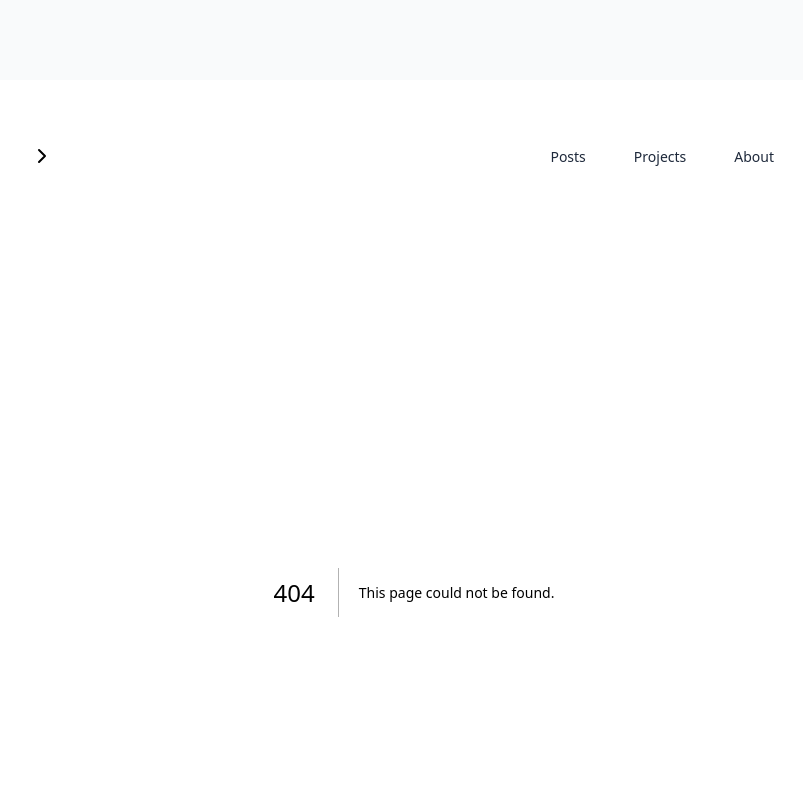
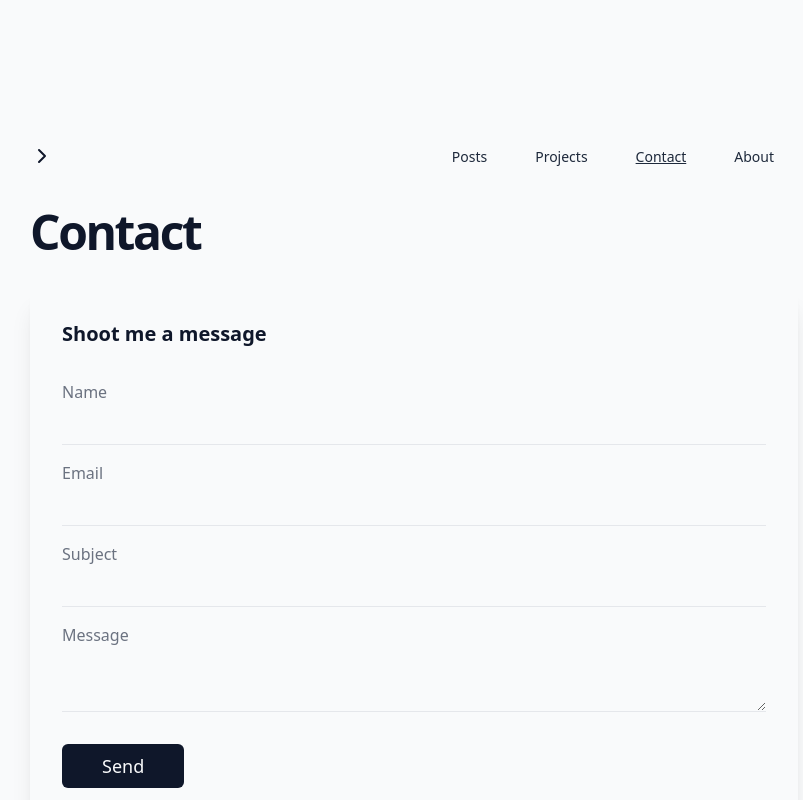
Before and after one commit to jvlaj/website, a Next.js app: page /contact in a window 1280 px wide. Before the commit this address had no page. Shown: the top 800 px of the page, without its empty margins (226-1029 px from the left). Built offline with nearby package versions, Linux system fonts and the light colour scheme.

Commit message:
contact form
add contact form page & component to website

```diff
--- /dev/null
+++ b/app/api/email/route.ts
@@ -0,0 +1,29 @@
+'use server'
+
+import { Resend } from 'resend';
+import {NextResponse} from "next/server";
+
+export async function POST(req: Request) {
+    const {name, email, subject, message} = await req.json()
+
+    const resend = new Resend(process.env.EMAIL_APIKEY)
+
+    try {
+        const data = await resend.emails.send({
+            from: 'onboarding@resend.dev',
+            to: 'jvlaj@protonmail.com',
+            subject: `${subject}`,
+            html: `
+                <h1>Message from jvlaj.com contact form</h1>
+                <h2>From ${name} at ${email}</h2>
+                <p><b>${subject}</b></p>
+                <p>${message}</p>
+                 `
+        });
+        return NextResponse.json(data, {status: 200})
+    }
+    catch (error) {
+        console.error(error);
+        return NextResponse.json(error, {status: 500})
+    }
+}
--- /dev/null
+++ b/app/contact/page.tsx
@@ -0,0 +1,14 @@
+import ContactForm from "@/components/ContactForm";
+
+function Contact() {
+    return (
+        <div>
+            <h1 className="pb-8 pt-4 text-2xl font-bold leading-[1] tracking-tighter hover:animate-pulse sm:text-4xl md:text-5xl">
+                Contact
+            </h1>
+            <ContactForm />
+        </div>
+    )
+}
+
+export default Contact
--- a/app/layout.tsx
+++ b/app/layout.tsx
@@ -31,7 +31,7 @@ export default function RootLayout({
       )}
     >
       <Head>
-        <link rel="icon" href="/favicon.ico" />
+        <link rel="icon" href="/public/favicon.ico" />
       </Head>
       <body className="m-12 md:m-16 lg:m-20">
         <section className="container mx-auto my-auto items-center justify-center gap-6 pb-8 pt-6 md:pb-12 md:pt-10 lg:pb-24 lg:pt-16 w-[24rem] md:w-[36rem] lg:w-[48rem] max-w-5xl">
--- a/app/page.tsx
+++ b/app/page.tsx
@@ -1,13 +1,20 @@
 import Link from "next/link";
+import ContactForm from "@/components/ContactForm";
+import {clsx} from "clsx";
+import {allPosts, allProjects} from "contentlayer/generated";
+import PostDetail from "@/components/PostDetail";
+import {compareDesc} from "date-fns";
+import ProjectDetail from "@/components/ProjectDetail";
 
 export default async function Home() {
+    const projects = allProjects.sort((a, b) => compareDesc(new Date(a.date), new Date(b.date)))
+
     return (
-        <>
-            <div className="flex flex-col  items-start gap-6">
+        <div>
                 <h1 className="pb-8 pt-4 text-2xl font-bold leading-[1] tracking-tighter hover:animate-pulse sm:text-4xl md:text-5xl">
                     Hello, friend.
                 </h1>
-                <p className="justify-evenly leading-relaxed tracking-tight text-slate-700">
+                <p className="justify-evenly leading-relaxed text-slate-700 pb-6">
                     I&apos;m{" "}
                     <span className="rounded-full border-slate-700 bg-slate-900 p-1 font-bold text-gray-50">
                         Jason Vlajankov
@@ -19,14 +26,12 @@ export default async function Home() {
                     developer based in <i>Melbourne, Australia</i>. At the moment, I&apos;m
                     focused on learning more about artificial intelligence and full stack development.
                 </p>
-                <p className="border-t border-slate-400 py-4 pt-6">
+                <p className="border-t border-slate-400 py-6">
                     <span className="rounded-lg border-slate-300 p-1 font-mono">
                         jvlaj.com{""}
                     </span>{" "}
                     is my personal website where I share my thoughts and projects.{" "}
                 </p>
-            </div>
-            <div className="flex gap-4"></div>
-        </>
+        </div>
     );
 }
--- a/app/projects/page.tsx
+++ b/app/projects/page.tsx
@@ -5,7 +5,7 @@ import { compareDesc } from 'date-fns'
 export default function Projects() {
     const projects = allProjects.sort((a, b) => compareDesc(new Date(a.date), new Date(b.date)))
     return (
-        <>
+        <div>
             <h1 className="pb-8 pt-4 text-2xl font-bold leading-[1] tracking-tighter hover:animate-pulse sm:text-4xl md:text-5xl">
                 Projects
             </h1>
@@ -14,6 +14,6 @@ export default function Projects() {
                     return <ProjectDetail key={project._id} {...project} />;
                 })}
             </div>
-        </>
+        </div>
     );
 }
--- /dev/null
+++ b/components/ContactForm.tsx
@@ -0,0 +1,116 @@
+"use client"
+
+import {FormEvent, useState} from "react";
+import {clsx} from "clsx";
+import {motion} from "framer-motion";
+import sendEmail from "@/lib/sendEmail";
+
+
+interface ContactFormProps {
+    className?: string,
+    props?: any
+}
+
+function ContactForm({className, ...props}: ContactFormProps) {
+
+    const [name, setName] = useState("")
+    const [email, setEmail] = useState("")
+    const [subject, setSubject] = useState("")
+    const [message, setMessage] = useState("")
+    const [emailStatus, setEmailStatus] = useState("idle")
+
+    async function handleSubmit(e: FormEvent<HTMLFormElement>) {
+
+        e.preventDefault();
+        setEmailStatus("loading")
+        // const data = new FormData(e.currentTarget)
+        const data = {
+            name,
+            email,
+            subject,
+            message
+        }
+        try {
+            const res = await sendEmail(data);
+            if (res != 200) {
+                throw new Error();
+            }
+            setEmailStatus("success")
+            setName("")
+            setSubject("")
+            setEmail("")
+            setMessage("")
+        } catch (err) {
+            console.error(err);
+            setEmailStatus("error")
+
+        }
+    }
+
+    return (
+        <motion.div className={className}>
+            <form onSubmit={(e) => {
+                handleSubmit(e)
+            }} className="rounded-lg flex flex-col px-8 py-8 shadow-xl dark:bg-slate-500">
+                <h1 className="text-xl font-bold dark:text-gray-50">Shoot me a message</h1>
+
+                <label htmlFor="name" className="text-gray-500 font-light mt-8 dark:text-gray-50">Name</label>
+                <input type="text" name="name" value={name} onChange={(e) => setName((e.target.value))}
+                       className="bg-transparent border-b py-2 pl-4 focus:outline-none focus:rounded-md focus:ring-1 ring-slate-500 font-light text-gray-500"/>
+
+                <label htmlFor="email" className="text-gray-500 font-light mt-4 dark:text-gray-50">Email</label>
+                <input type="email" name="email" value={email} onChange={(e) => setEmail((e.target.value))}
+                       className="bg-transparent border-b py-2 pl-4 focus:outline-none focus:rounded-md focus:ring-1 ring-slate-500 font-light text-gray-500"/>
+
+                <label htmlFor="subject" className="text-gray-500 font-light mt-4 dark:text-gray-50">Subject</label>
+                <input type="text" name="subject" value={subject} onChange={(e) => setSubject((e.target.value))}
+                       className="bg-transparent border-b py-2 pl-4 focus:outline-none focus:rounded-md focus:ring-1 ring-slate-500 font-light text-gray-500"/>
+
+                <label htmlFor="message" className="text-gray-500 font-light mt-4 dark:text-gray-50">Message</label>
+                <textarea name="message" value={message} onChange={(e) => setMessage((e.target.value))}
+                          className="bg-transparent border-b py-2 pl-4 focus:outline-none focus:rounded-md focus:ring-1 ring-slate-500 font-light text-gray-500"></textarea>
+                <div className="flex flex-row items-center justify-start">
+                    <button
+                        type="submit"
+                        className="px-10 mt-8 py-2 bg-slate-900 text-gray-50 font-light rounded-md text-lg flex flex-row items-center hover:bg-slate-600 hover:transition ease-in-out delay-100 hover:-translate-y-1 hover:scale-110 hover:bg-slate-500 duration-300">
+                        Send
+                    </button>
+                </div>
+                {emailStatus === 'loading' && (
+                    <motion.div
+                        className="bg-blue-200 flex flex-row items-center justify-center py-2 px-8 mt-4 rounded-2xl"
+                        initial={{opacity: 0, y: -50}}
+                        animate={{opacity: 1, y: 0}}
+                        exit={{opacity: 0, y: -50}}
+                    >
+                        Sending email...
+                    </motion.div>
+                )}
+
+                {emailStatus === 'success' && (
+                    <motion.div
+                        className="bg-green-200 flex flex-row items-center justify-center py-2 px-8 mt-4 rounded-2xl"
+                        initial={{opacity: 0, y: -50}}
+                        animate={{opacity: 1, y: 0}}
+                        exit={{opacity: 0, y: -50}}
+                    >
+                        Email sent!
+                    </motion.div>
+                )}
+
+                {emailStatus === 'error' && (
+                    <motion.div
+                        className="bg-red-200 flex flex-row items-center justify-center py-2 px-8 mt-4"
+                        initial={{opacity: 0, y: -50}}
+                        animate={{opacity: 1, y: 0}}
+                        exit={{opacity: 0, y: -50}}
+                    >
+                        There was an error sending this email.
+                    </motion.div>
+                )}
+            </form>
+        </motion.div>
+    )
+}
+
+export default ContactForm
--- a/config/siteNav.ts
+++ b/config/siteNav.ts
@@ -11,6 +11,10 @@ export const siteNav: NavItems = {
       url: "/projects",
     },
     {
+      title: "Contact",
+      url: "/contact",
+    },
+    {
       title: "About",
       url: "/",
     },
--- /dev/null
+++ b/lib/sendEmail.ts
@@ -0,0 +1,21 @@
+interface sendEmailProps {
+    name: string,
+    email: string,
+    subject: string,
+    message: string,
+}
+
+export default async function sendEmail(data: sendEmailProps) {
+    const res = await fetch('/api/email', {
+        method: 'post',
+        body: JSON.stringify(data),
+        headers: {'Content-Type': 'application/json'},
+    });
+    console.log(res)
+
+    if (!res.ok) {
+        throw new Error(`Invalid response: ${res.status}`);
+    }
+
+    return res.status
+}
--- a/next.config.js
+++ b/next.config.js
@@ -5,6 +5,7 @@ const nextConfig = {
   pageExtensions: ["ts", "tsx", "js", "jsx", "md", "mdx"],
   experimental: {
     appDir: true,
+    serverActions: true,
   },
 };
 
--- a/package.json
+++ b/package.json
@@ -17,12 +17,14 @@
     "clsx": "^1.2.1",
     "contentlayer": "^0.3.2",
     "date-fns": "^2.30.0",
+    "framer-motion": "^10.12.16",
     "lucide-react": "^0.214.0",
     "next": "13.3.0",
     "next-contentlayer": "^0.3.2",
     "react": "18.2.0",
     "react-dom": "18.2.0",
     "react-feather": "2.0.10",
+    "resend": "^0.15.2",
     "typescript": "5.0.4"
   },
   "devDependencies": {
```
Also changed, not shown: 2 other files (tests, documents, lock files or other folders).
